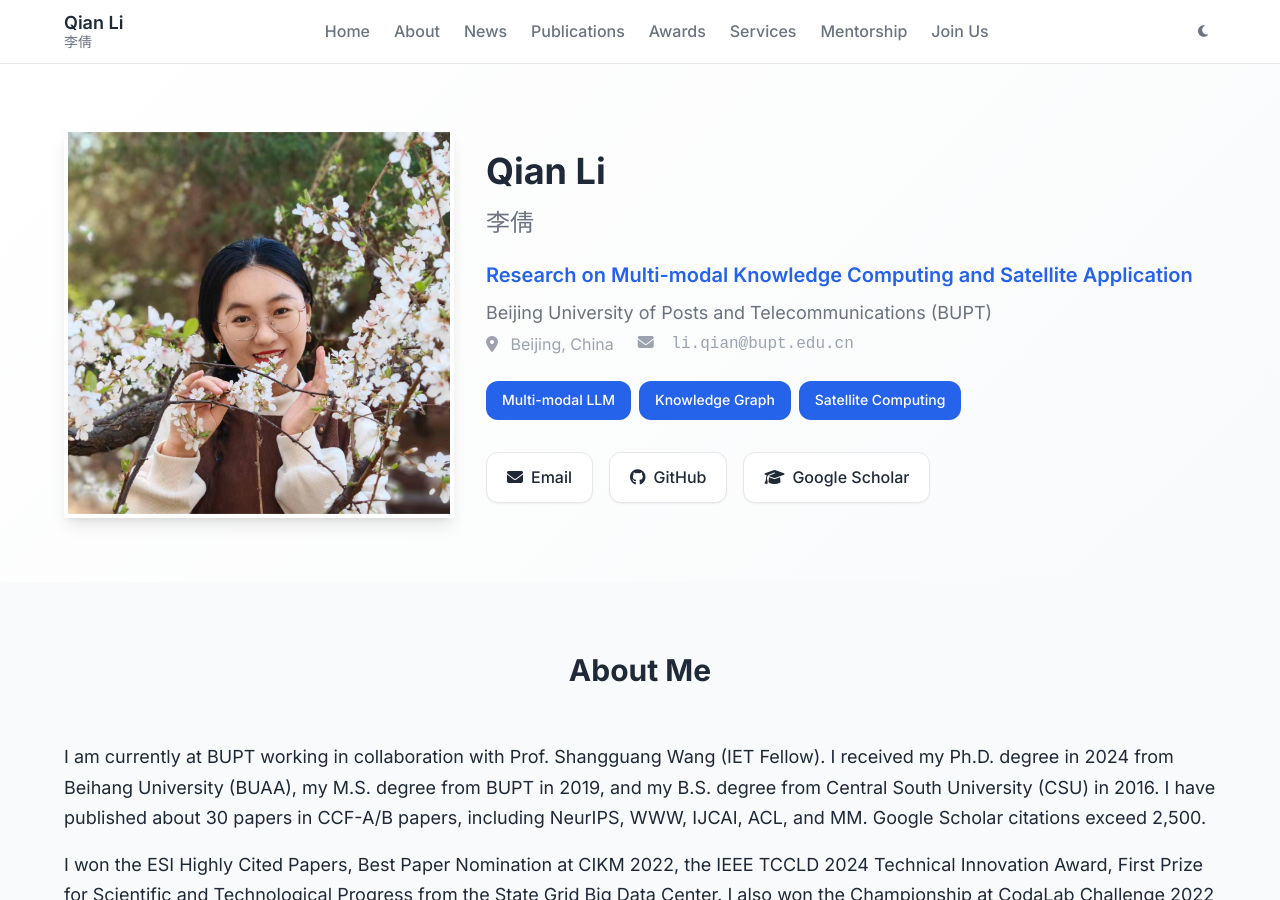
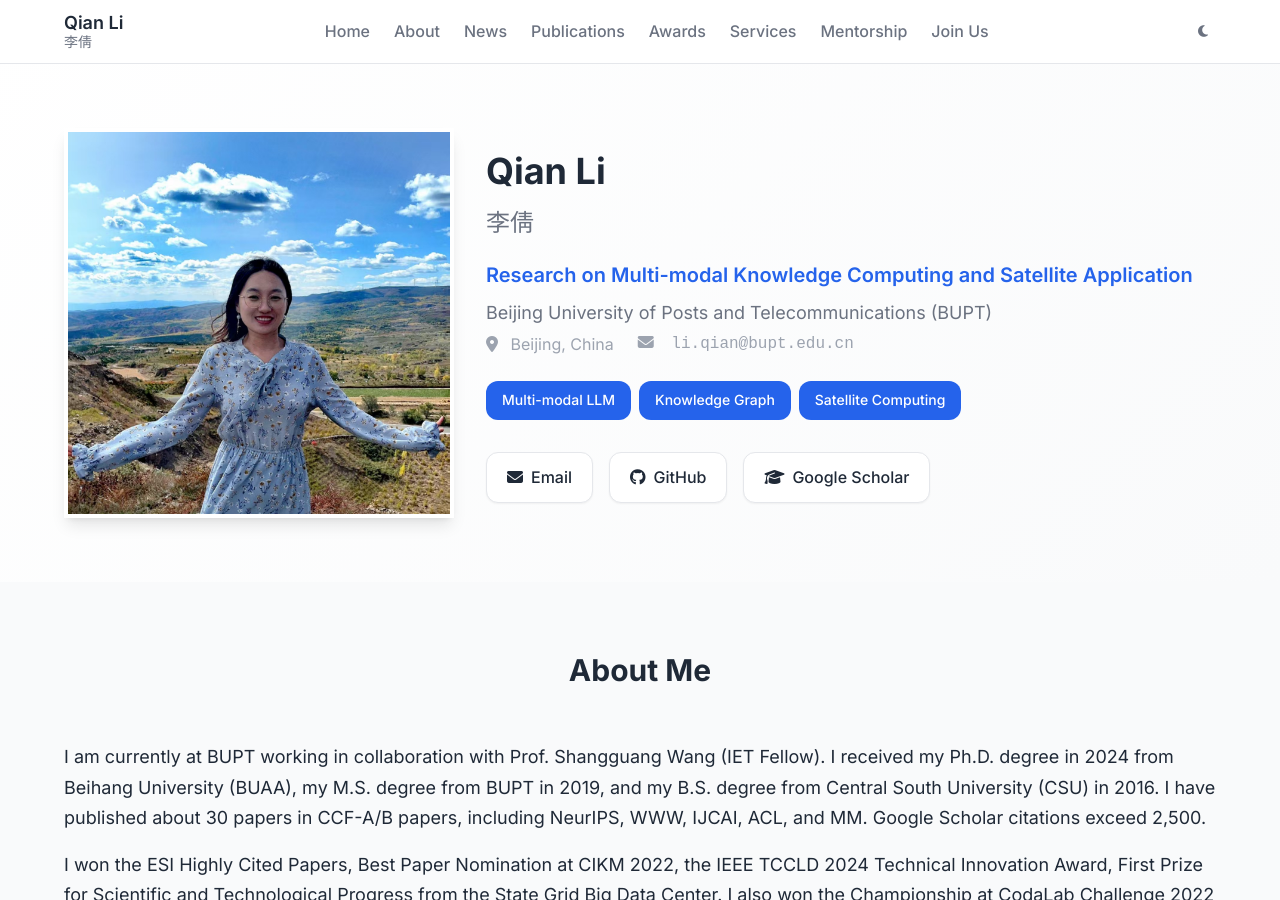
Before and after one commit to xiaoqian19940510/xiaoqian19940510.github.io, a Jekyll site: the page built from index.html, in a window 1280 px wide and 900 px high. Built offline with Jekyll 4.4.1, drawn with Linux system fonts in a browser that asks for light colours; the list of posts is cut into pages by our own code.

Commit message:
Update author.yml

```diff
--- a/_data/author.yml
+++ b/_data/author.yml
@@ -13,7 +13,7 @@ contact:
 
 # 个人照片
 # photo: "/assets/images/qian_li.jpg"
-photo: "/assets/images/QL2.jpg"
+photo: "/assets/images/QL3.jpg"
 
 # 研究兴趣
 research_interests:
```
